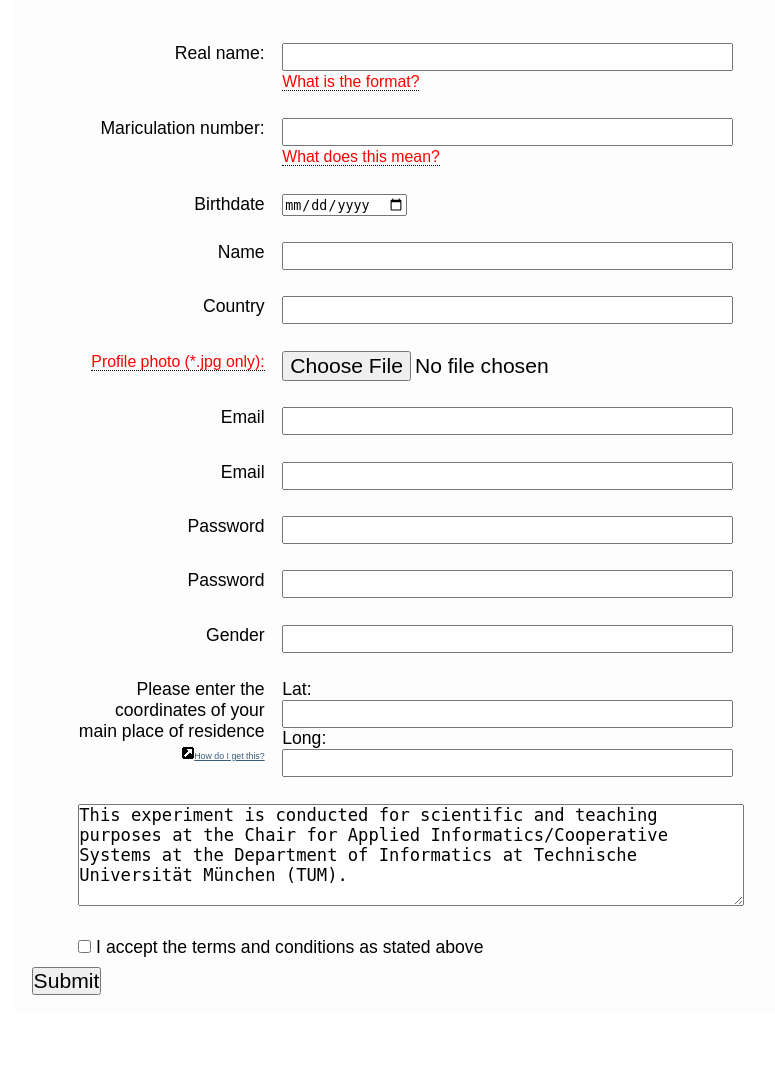
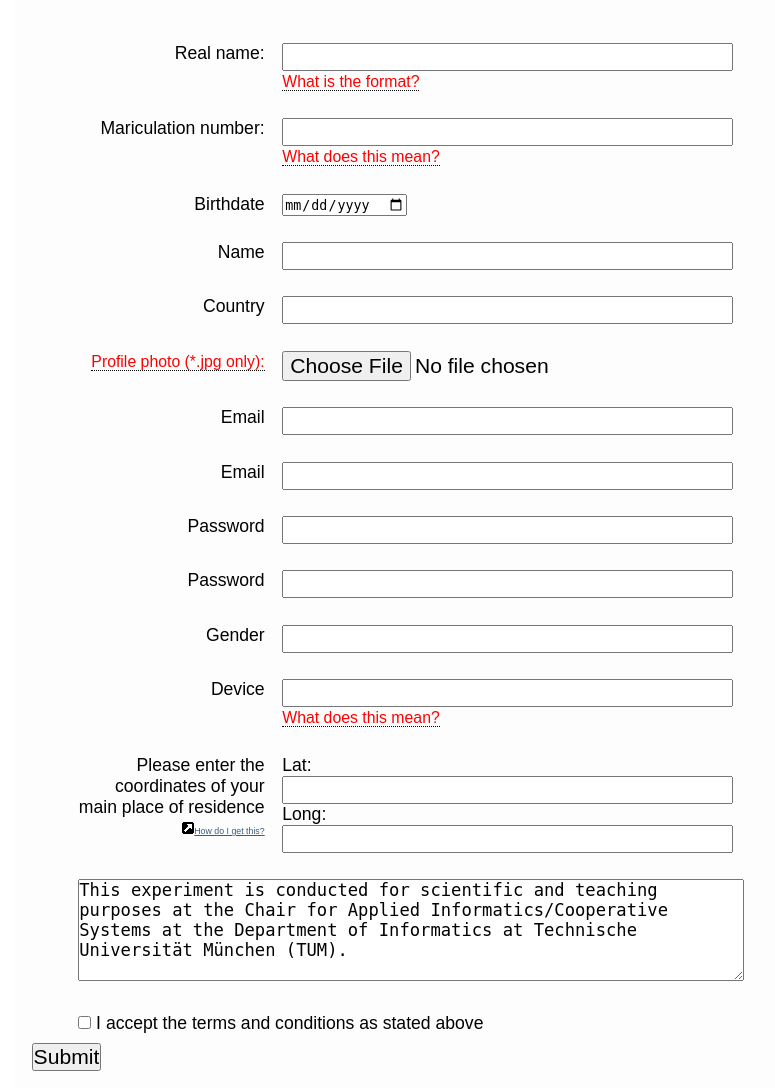
Before and after one commit to safeyhalim/guratorproject, a Django app: template guratorapp/templates/guratorapp/participant.html in a window 1280 px wide. Shown: the part 195-1283 px from the top of the page, without its empty margins (230-1005 px from the left). Before the commit the page ends 1190 px from the top, so only its background shows below. Run offline with Django 3.2, Linux system fonts and the light colour scheme; the template is opened without the code that fills it, so the values that code supplies are empty, except form fields; tables that the repository leaves empty hold one stand-in row (values such as "Sample post"); form fields are guessed from the names that the template uses; some libraries are stand-ins or nearby versions.

Commit message:
added Device ID like required

```diff
--- a/guratorapp/forms.py
+++ b/guratorapp/forms.py
@@ -88,6 +88,7 @@ class ParticipantEntryForm(ModelForm):
     password = CharField(widget=PasswordInput(), label="Please choose a password")
     password2 = CharField(widget=PasswordInput(), label="Please confirm the password")
     matriculation_number = CharField(label="Matriculation Number", required=False)
+    device_id = CharField(label="Device ID", required=False)
 
     class Meta:
         model = Participant
@@ -110,6 +111,7 @@ class ParticipantEntryForm(ModelForm):
         real_name = cleaned_data.get("real_name")
         gps_lat = cleaned_data.get("gps_lat")
         gps_long = cleaned_data.get("gps_long")
+        device_id = cleaned_data.get("device_id")
         name = cleaned_data.get("name")
         country = cleaned_data.get("country")
         birthdate = cleaned_data.get("birthdate")
--- a/guratorapp/models.py
+++ b/guratorapp/models.py
@@ -39,6 +39,7 @@ class Participant(models.Model):
     birthdate = models.DateField(verbose_name="Date of Birth", default="")
     country = CountryField(choices=list(countries), verbose_name="Country", default=countries.name('DE'))
     matriculation_number = models.CharField(max_length=10, default="0")
+    device_id = models.CharField(max_length=200, verbose_name="Device ID", null=True)
     gps_long = models.CharField(max_length=15)
     gps_lat = models.CharField(max_length=15)
     grade = models.CharField(max_length=5)
--- a/guratorapp/templates/guratorapp/participant.html
+++ b/guratorapp/templates/guratorapp/participant.html
@@ -136,6 +136,10 @@
             <td class="error">{{ form.gender.errors.as_text }}</td>
         </tr>
 
+        <tr>
+            <td class="right">{{ form.device_id.label_tag }}</td>
+            <td><input id="id_device_id" maxlength="200" name="device_id" type="text" /><span class="tooltip" title="bla">What does this mean?</span></td>
+        </tr>
 
         <tr>
             <td class="right">Please enter the coordinates of your main place of residence <span class="tiny"><a href="/static/doc/gps.html" target="_blank">How do I get this?</a></span></td>
```
Also changed, not shown: guratorapp/views.py (+7 -3 lines), guratorapp/migrations/0021_participant_device_id.py (added), guratorapp/migrations/0022_auto_20180429_1312.py (added).
